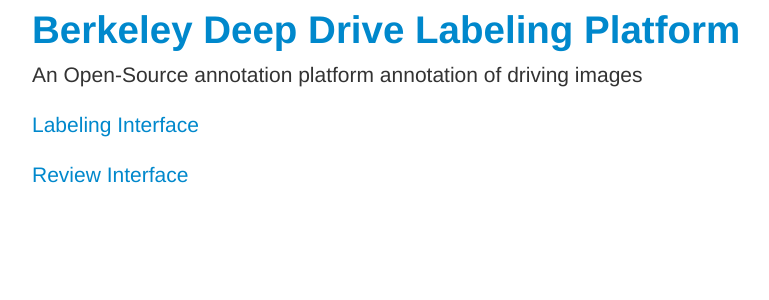
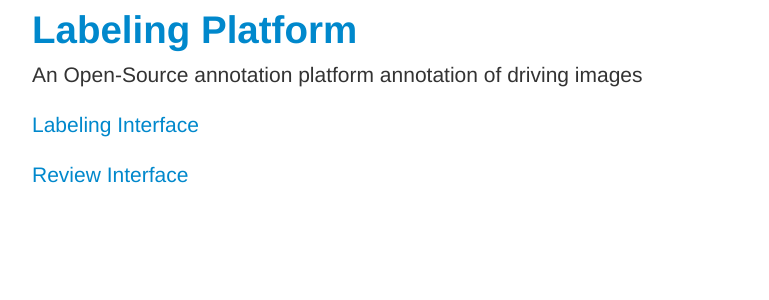
Before and after one commit to VashishtMadhavan/LabelingTool, a Django app: template main/segmentation/templates/index.html in a window 1280 px wide. Shown: the top 300 px of the page, without its empty margins (23-792 px from the left). Run offline with Django 3.2, Linux system fonts and the light colour scheme; tables that the repository leaves empty hold one stand-in row (values such as "Sample post"); the template is opened without the code that fills it: values that come from a table or form of the project are taken from there, most other values are stand-ins (such as "Sample title", 1, 10 or a date in 2020); parts of the project's set-up code (start-up, migrations or seed data) failed here and were passed over; some libraries are stand-ins or nearby versions.

Commit message:
removing bdd affiliation

```diff
--- a/main/segmentation/templates/base.html
+++ b/main/segmentation/templates/base.html
@@ -6,8 +6,8 @@
 	<meta name="viewport" content="width=device-width, initial-scale=1.0"/>
 	<meta http-equiv="X-UA-Compatible" content="IE=edge"/>
 
-	<title>Berkeley Deep Drive Annotation - {% block head_title %}A tool for annotating driving images{% endblock %}</title>
-	<meta name="description" content='{% if head_description %}{{ head_description }}{% else %}BDD Tool for Extracting Object Segmentations from Driving Images{% endif %}'/>
+	<title>Open-Source Annotation Tool - {% block head_title %}A tool for annotating driving images{% endblock %}</title>
+	<meta name="description" content='{% if head_description %}{{ head_description }}{% else %}Tools for extracting semantic segmentation labels from driving images{% endif %}'/>
 	<meta name="author" content="{% if head_author %}{{ head_author }}{% else %}UC Berkeley{% endif %}"/>
 
 	<link href="{% static "css/jquery-ui-1.9.1.custom.min.css" %}" rel="stylesheet" type="text/css"/>
--- a/main/segmentation/templates/index.html
+++ b/main/segmentation/templates/index.html
@@ -3,7 +3,7 @@
 {% block header %}
 <div class="jumbotron masthead" id="overview">
 	<div class="container">
-		<h1><a href='http://bdd.berkeley.edu/'> Berkeley Deep Drive Labeling Platform</a></h1>
+		<h1><a href='http://bdd.berkeley.edu/'>Labeling Platform</a></h1>
 	</div>
 </div>
 {% endblock %}
--- a/main/segmentation/templates/review/review.html
+++ b/main/segmentation/templates/review/review.html
@@ -17,7 +17,7 @@
 {% block content %}
 <div id="mt-top-nohover">
 	<div id="mt-instructions">
-        <span style="font-size: 200%; background: inherit;"><a href="/"><em>BDD Labeling Tool</em></a></span>
+        <span style="font-size: 200%; background: inherit;"><a href="/"><em>Labeling Tool</em></a></span>
 		<span class="pull-right">
  			<button type="button" id='btn-submit' class="btn btn-success" disabled="disabled"><em>Accept</em></button>
  			<button type="button" id='btn-reject' class="btn btn-danger" disabled="disabled"><em>Reject</em></button>
--- a/main/segmentation/templates/segment/segment.html
+++ b/main/segmentation/templates/segment/segment.html
@@ -17,7 +17,7 @@
 {% block content %}
 <div id="mt-top-nohover">
 	<div id="mt-instructions">
-        <span style="font-size: 200%; background: inherit;"><a href="/"><em>BDD Labeling Tool</em></a></span>
+        <span style="font-size: 200%; background: inherit;"><a href="/"><em>Labeling Tool</em></a></span>
 		<span class="pull-right">
  			<button type="button" id='btn-submit' class="btn btn-success" disabled="disabled"><em>Submit</em></button>
  		</span>
```
